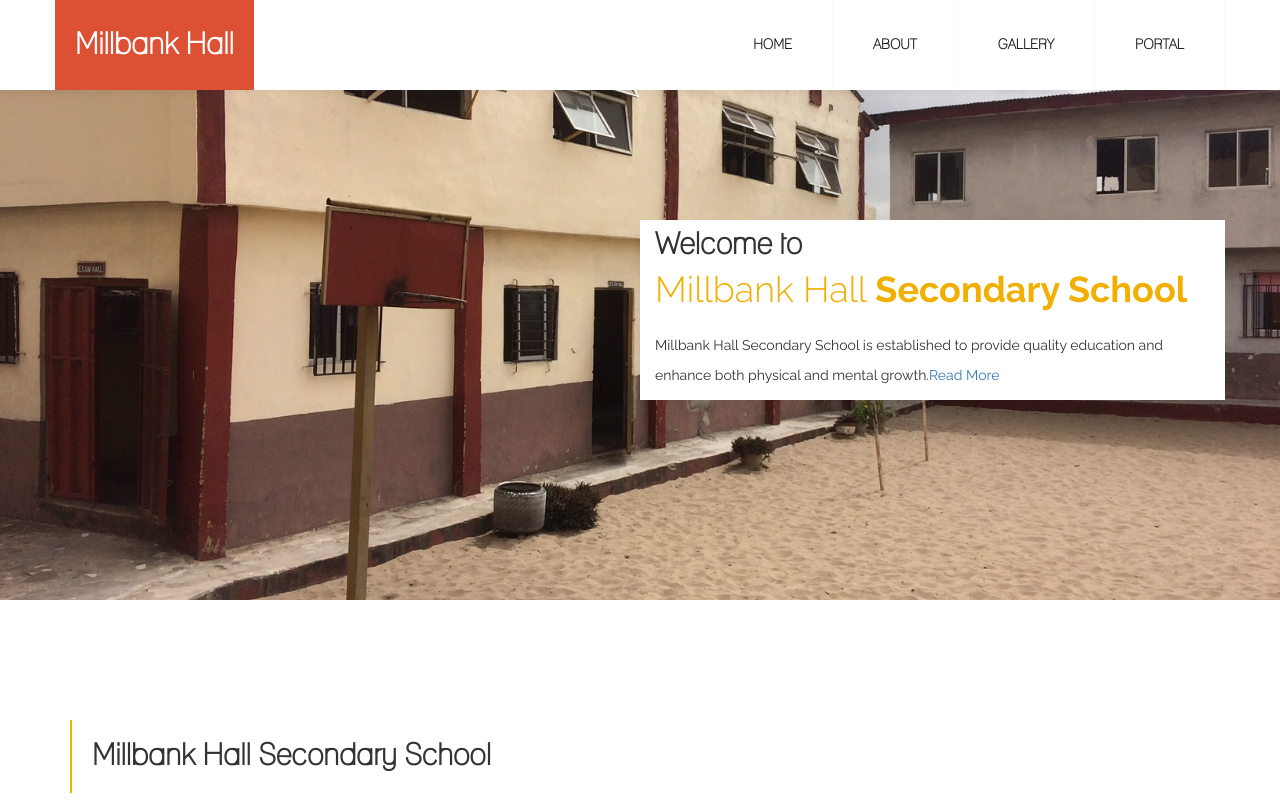
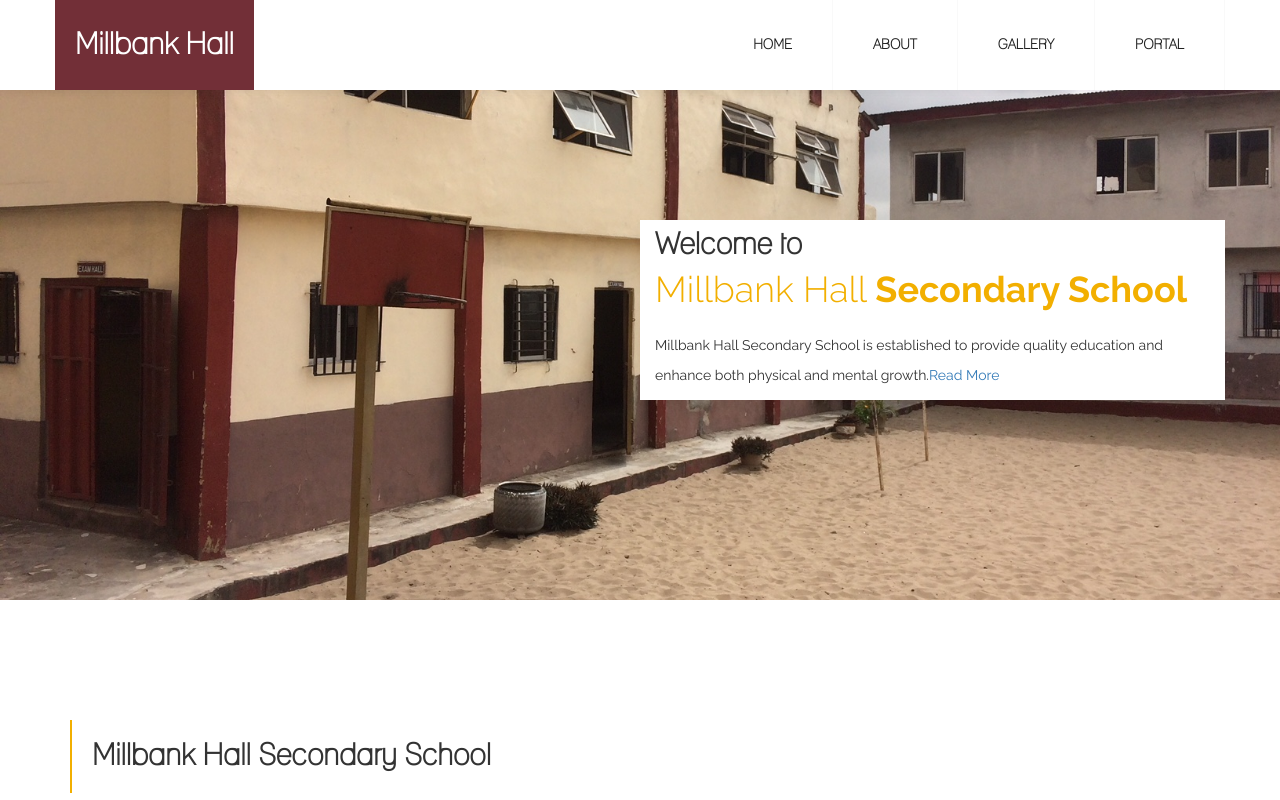
Before and after one commit to nnamdi16/Millbank-Hall-School, a plain HTML site: page index.html in a window 1280 px wide. Shown: the top 800 px of the page. Drawn offline with Linux system fonts and the light colour scheme.

Commit message:
Modify the color of the navbar-brand

```diff
--- a/css/style.css
+++ b/css/style.css
@@ -61,7 +61,7 @@ img:hover {
 }
 
 .navbar-default .navbar-brand {
-  background: #dc5034;
+  background: #722f37;
   color: #fff;
   font-weight: bold;
   font-size: 30px;
```
